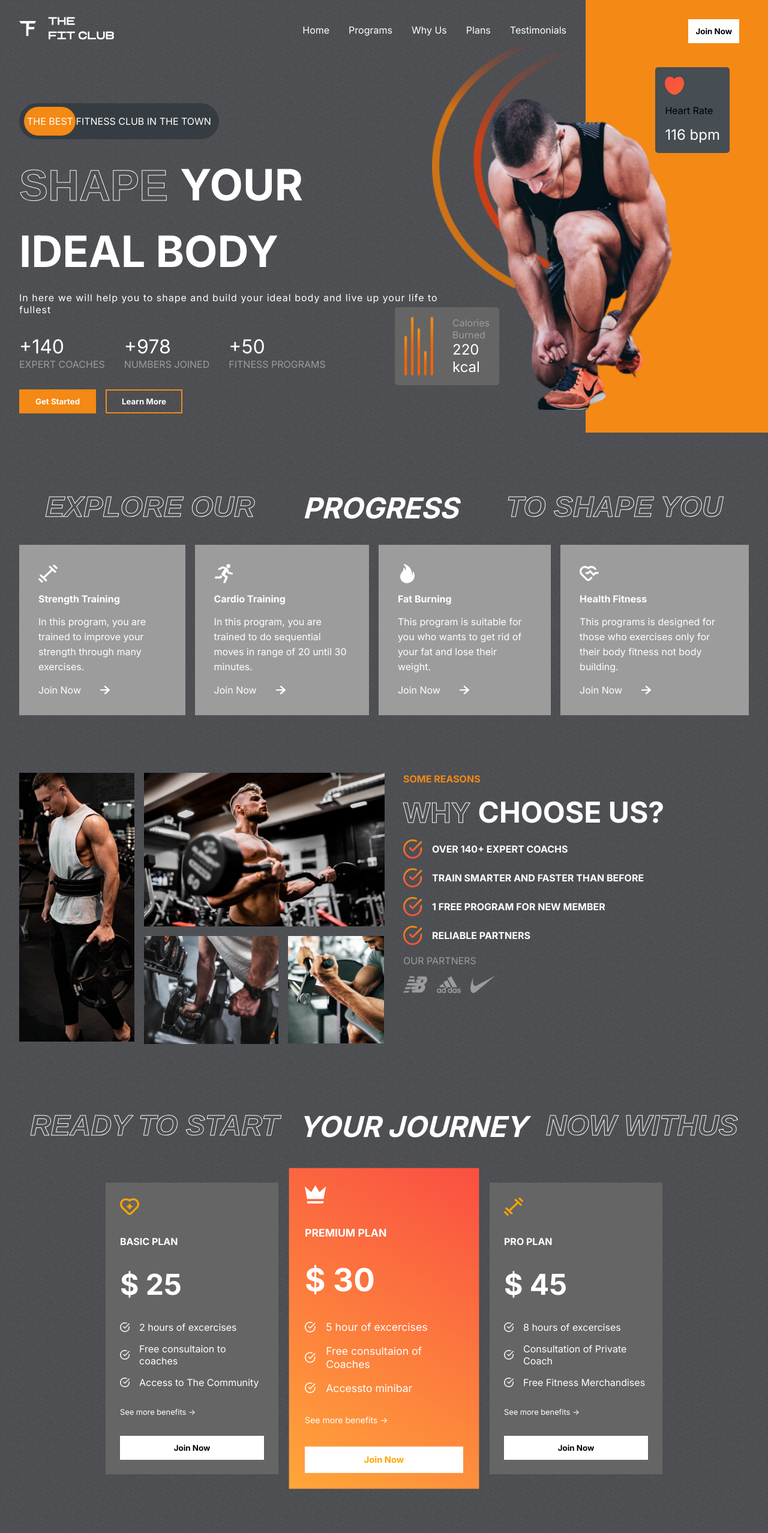
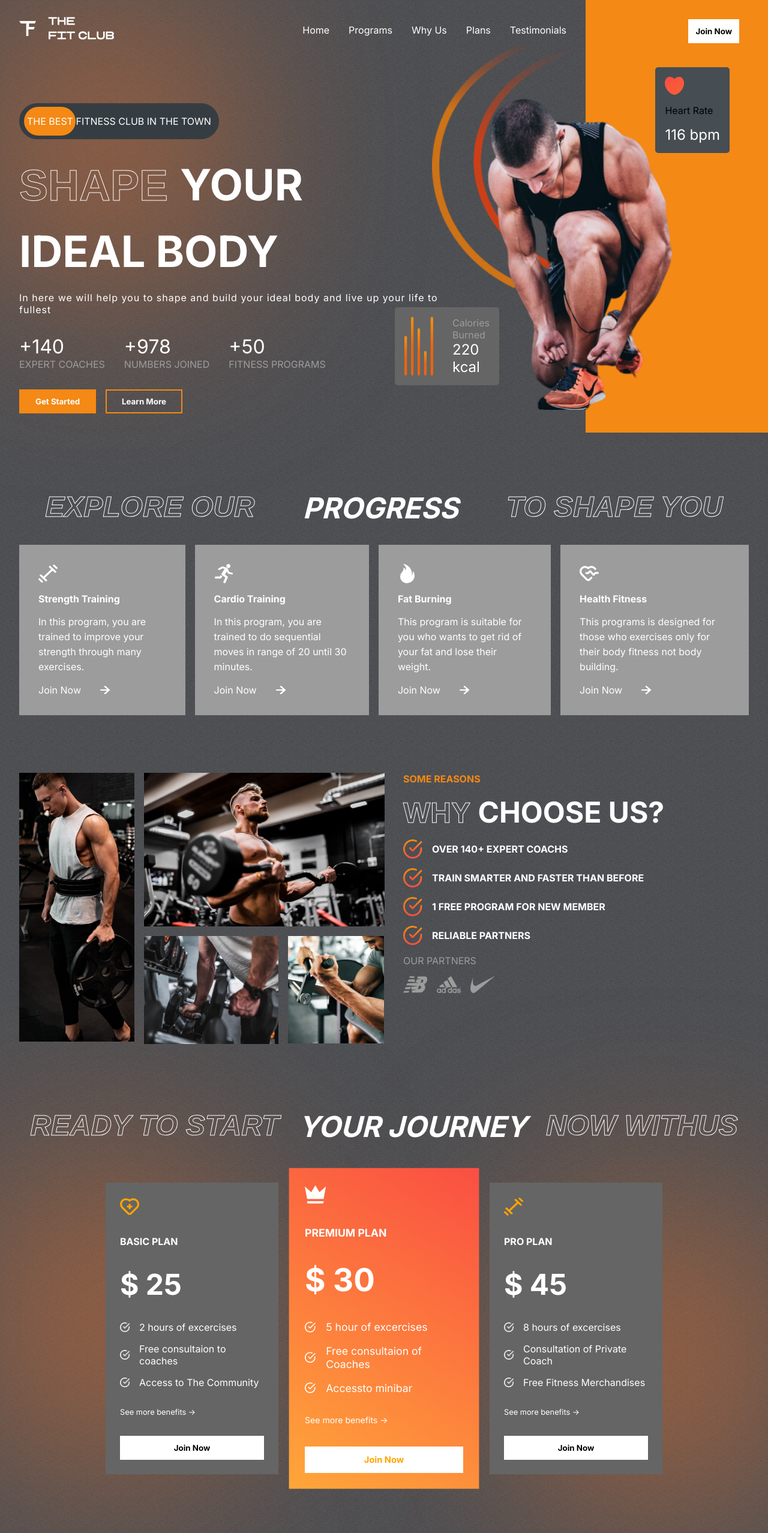
Before and after one commit to arnob-das/super-gym, a React (Create React App) app: page / in a window 1280 px wide. Shown: the top 2555 px of the page at 60% size. Built offline with nearby package versions, Linux system fonts and the light colour scheme.

Commit message:
blur section added in necessary pages

```diff
--- a/src/App.css
+++ b/src/App.css
@@ -29,7 +29,7 @@
   -webkit-text-stroke-color: #fff;
 }
 
-.btn{
+.btn {
   background: white;
   padding: 0.5rem;
   font-weight: bold;
@@ -37,9 +37,17 @@
   transition: 3000ms all;
   display: flex;
   align-items: center;
-  justify-content:center;
+  justify-content: center;
 }
 
-.btn:hover{
+.btn:hover {
   cursor: pointer;
 }
+
+.blur {
+  background: rgba(253, 120, 43, 0.69);
+  position: absolute;
+  border-radius: 50%;
+  filter: blur(150px);
+  z-index: -9;
+}
--- a/src/components/Footer/Footer.css
+++ b/src/components/Footer/Footer.css
@@ -1,11 +1,11 @@
-.footer-container{
+.footer-container {
   position: relative;
 }
 
-.footer-container>hr{
+.footer-container > hr {
   border: 1px solid var(--lightgray);
 }
-.footer{
+.footer {
   padding: 1rem 2rem;
   display: flex;
   flex-direction: column;
@@ -15,16 +15,34 @@
   height: 20rem;
 }
 
-.social-links{
+.social-links {
   display: flex;
   gap: 4rem;
 }
-.social-links>img{
+.social-links > img {
   width: 2rem;
   height: 2rem;
   cursor: pointer;
 }
 
-.logo-footer>img{
+.logo-footer > img {
   width: 10rem;
 }
+
+.footer-blur-1 {
+  bottom: 0;
+  right: 15%;
+  width: 26rem;
+  height: 12rem;
+  filter: blur(200px);
+  background: red;
+}
+
+.footer-blur-2 {
+    bottom: 0;
+    left: 15%;
+    width: 26rem;
+    height: 12rem;
+    filter: blur(200px);
+    background: rgba(255,115,0);
+  }
--- a/src/components/Footer/Footer.js
+++ b/src/components/Footer/Footer.js
@@ -19,6 +19,8 @@
                     <img src={logo} alt="" />
                 </div>
             </div>
+            <div className="blur footer-blur-1"></div>
+            <div className="blur footer-blur-2"></div>
         </div>
     );
 };
--- a/src/components/Hero/Hero.css
+++ b/src/components/Hero/Hero.css
@@ -121,26 +121,26 @@
   top: 7rem;
 }
 
-.heart-rate>img{
+.heart-rate > img {
   width: 2rem;
 }
 
-.herat-rate>span:nth-child(2){
-    color:var(--gray);
+.herat-rate > span:nth-child(2) {
+  color: var(--gray);
 }
 
-.heart-rate>:nth-child(3){
-    color:white;
+.heart-rate > :nth-child(3) {
+  color: white;
   font-size: 1.5rem;
 }
 
-.hero-image{
+.hero-image {
   position: absolute;
   top: 10rem;
   right: 8rem;
   width: 23rem;
 }
-.hero-image-back{
+.hero-image-back {
   position: absolute;
   top: 4rem;
   right: 20rem;
@@ -148,29 +148,35 @@
   width: 15rem;
 }
 
-.calories{
+.calories {
   display: flex;
-    gap:2rem;
+  gap: 2rem;
   background-color: var(--caloryCard);
   border-radius: 5px;
   padding: 1rem;
   width: fit-content;
-    position:absolute;
+  position: absolute;
   top: 32rem;
   right: 28rem;
 }
-.calories>img{
+.calories > img {
   width: 3rem;
 }
-.calories>div{
+.calories > div {
   display: flex;
   flex-direction: column;
-    justify-content:space-between;
+  justify-content: space-between;
 }
-.calories>div>:nth-child(1){
-    color:var(--gray)
+.calories > div > :nth-child(1) {
+  color: var(--gray);
 }
-.calories>div>:nth-child(2){
+.calories > div > :nth-child(2) {
   color: white;
   font-size: 1.5rem;
 }
+
+.hero-blur {
+  width: 22rem;
+  height: 30rem;
+  left: 0;
+}
--- a/src/components/Hero/Hero.js
+++ b/src/components/Hero/Hero.js
@@ -9,6 +9,7 @@
 const Hero = () => {
     return (
         <div className="hero">
+            <div className="blur hero-blur"></div>
             <div className="left-h">
                 <Header />
                 {/* the best ad */}
--- a/src/components/Plans/Plans.css
+++ b/src/components/Plans/Plans.css
@@ -74,3 +74,17 @@
 .plans>:nth-child(2)>button{
     color: orange;
 }
+
+.plans-blur-1{
+    width: 23rem;
+    height: 32rem;
+    top: 6rem;
+    left: 0rem;
+}
+
+.plans-blur-2{
+    width: 23rem;
+    height: 32rem;
+    top: 10rem;
+    right: 0rem;
+}
--- a/src/components/Plans/Plans.js
+++ b/src/components/Plans/Plans.js
@@ -6,6 +6,8 @@
 const Plans = () => {
     return (
         <div className="plans-container">
+            <div className="blur plans-blur-1"></div>
+            <div className="blur plans-blur-2"></div>
             <div className="programs-header"
                 style={{
                     gap: '2rem'
```
Lines whose indentation alone changed are shown as unchanged.
